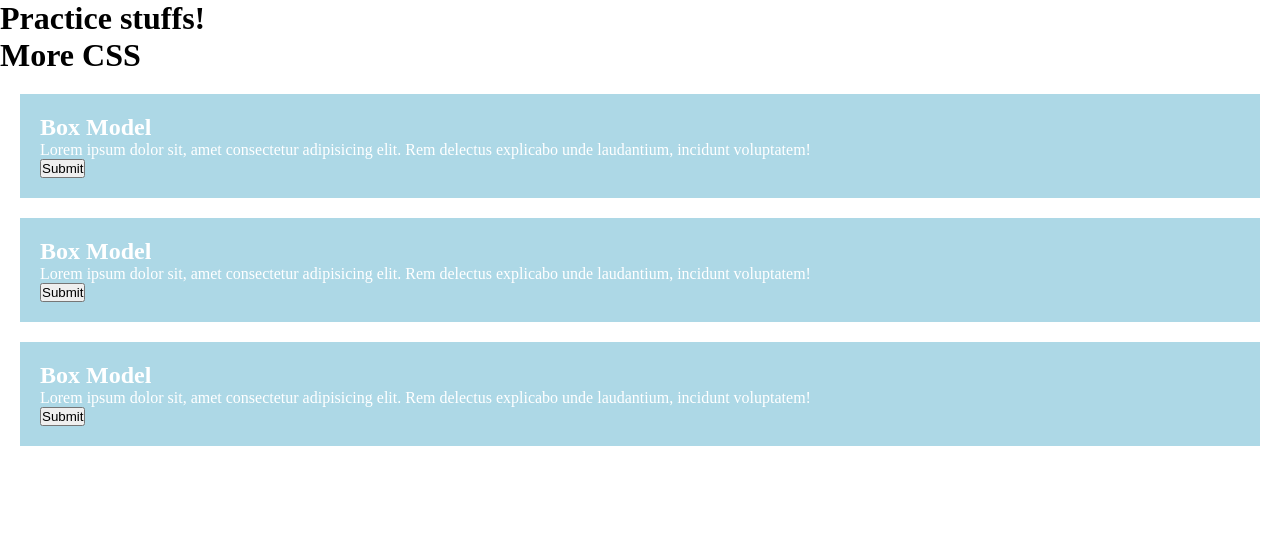
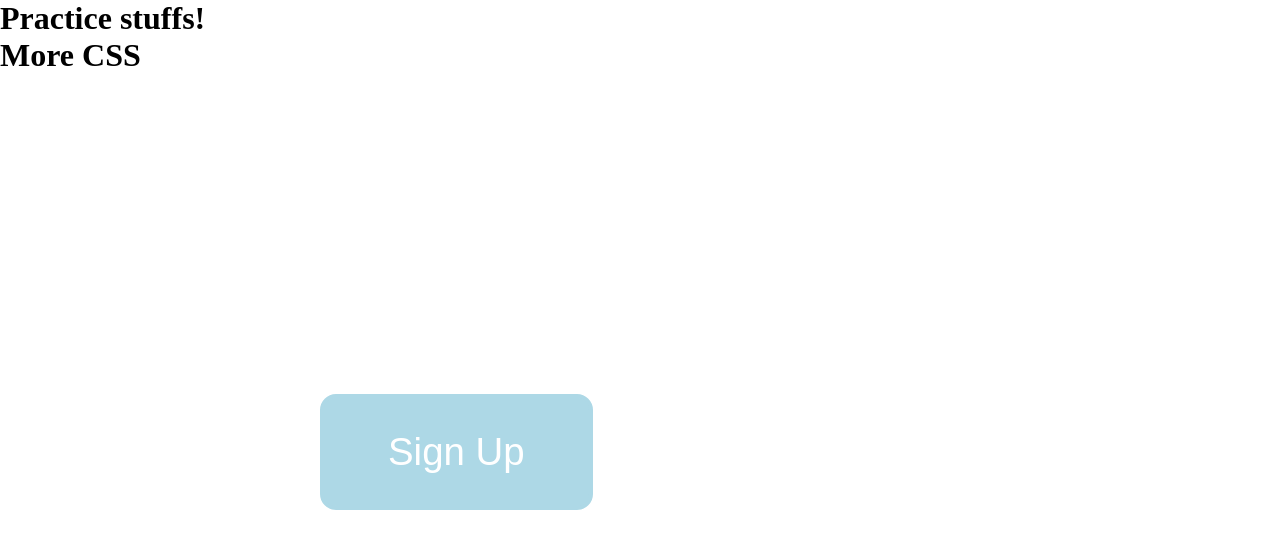
Before and after one commit to TerrenceBell/JS-practice, a plain HTML site: page index.html in a window 1280 px wide. Drawn offline with Linux system fonts and the light colour scheme.

Commit message:
styling a button

```diff
--- a/index.html
+++ b/index.html
@@ -8,20 +8,8 @@
 </head>
 <body>
 <h1>More CSS</h1>
-<div>
-<h2>Box Model</h2>
-<p>Lorem ipsum dolor sit, amet consectetur adipisicing elit. Rem delectus explicabo unde laudantium, incidunt voluptatem!</p>
-<button>Submit</button>
-</div>
-<div>
-<h2>Box Model</h2>
-<p>Lorem ipsum dolor sit, amet consectetur adipisicing elit. Rem delectus explicabo unde laudantium, incidunt voluptatem!</p>
-<button>Submit</button>
-</div>
-<div>
-<h2>Box Model</h2>
-<p>Lorem ipsum dolor sit, amet consectetur adipisicing elit. Rem delectus explicabo unde laudantium, incidunt voluptatem!</p>
-<button>Submit</button>
-</div>
+<button>Sign Up</button>
+    </div>
+</section>
 </body>
 </html>
--- a/style.css
+++ b/style.css
@@ -4,9 +4,12 @@
     box-sizing: border-box;
 }
 
-div {
+button {
+    margin: 20rem;
+    padding: 2rem 4rem;
     background: lightblue;
+    border: 0.3rem solid lightblue;
     color: white;
-    padding: 20px;
-    margin: 20px;
+    font-size: 2.4rem;
+    border-radius: 1rem;
 }
```
